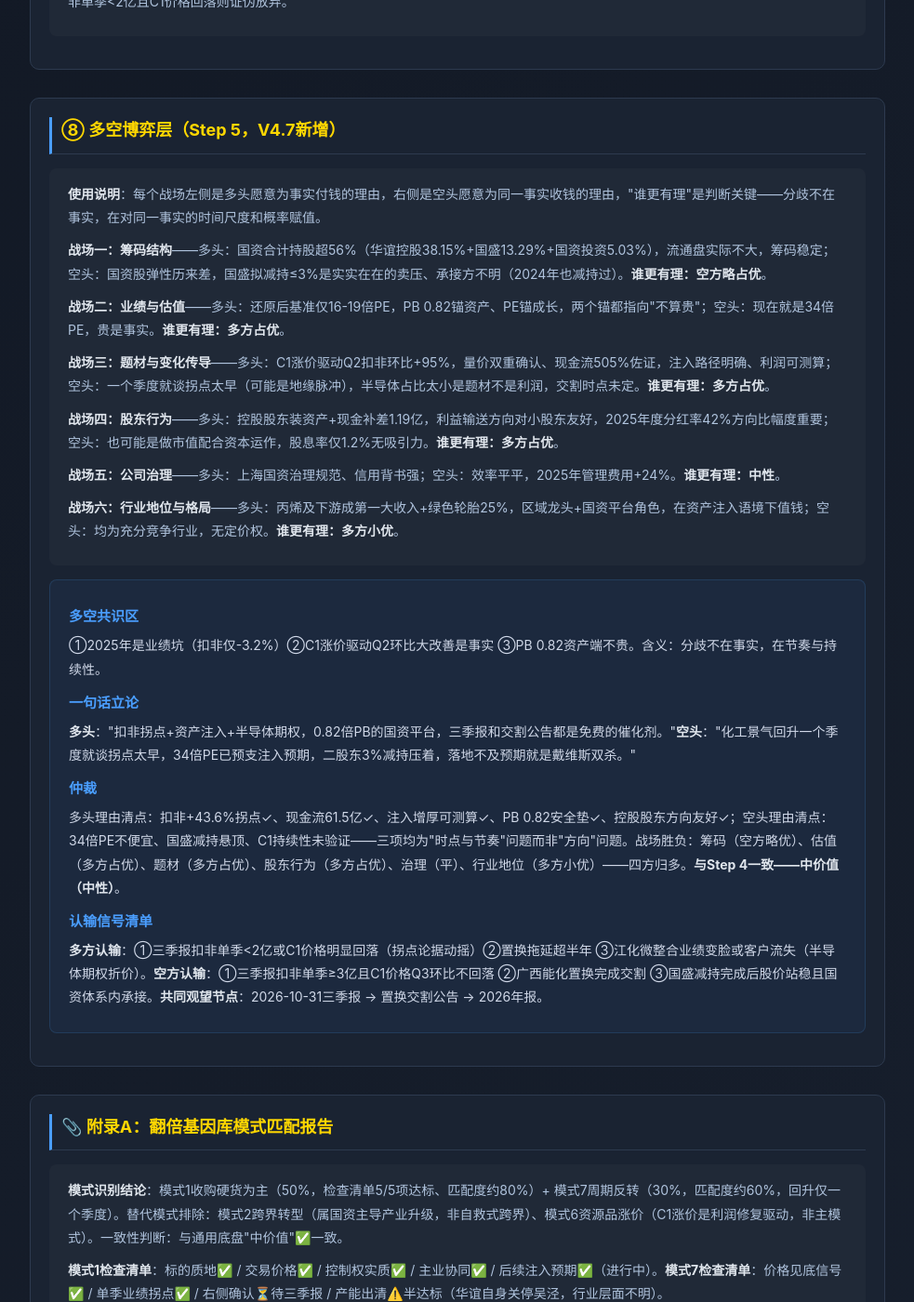
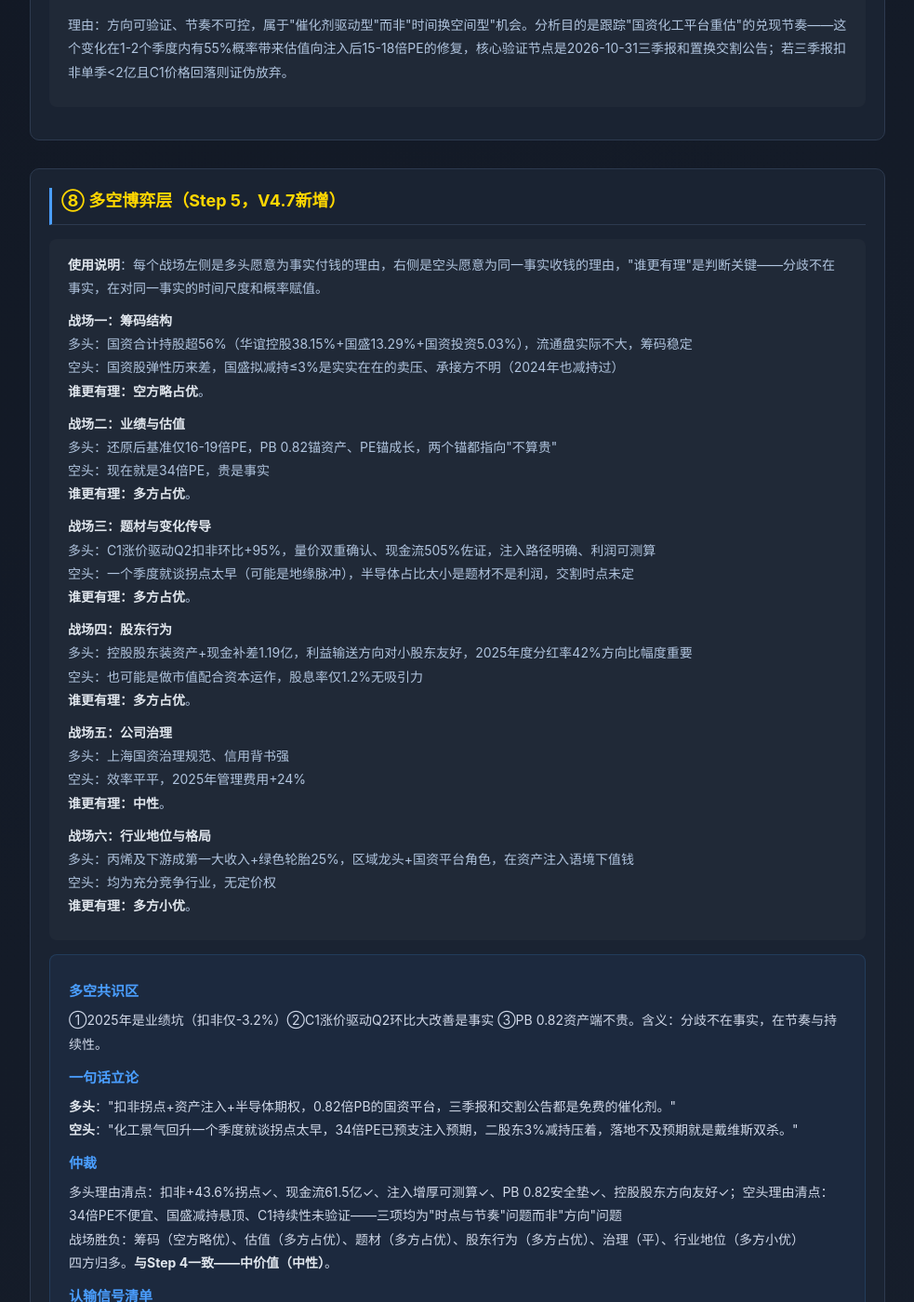
Before and after one commit to xiaoyi0319a/yixue-dashboard, a Jekyll site: the page built from _reports/600623.md, in a window 1280 px wide and 1400 px high, scrolled down 5932 px. Shown: the whole window at 93% size, without its empty margins (148-1131 px from the left). Built offline with Jekyll 4.4.1, drawn with Linux system fonts in a browser that asks for light colours; comment, search, counter and statistics services are not loaded; some of the changed text lies outside the part shown.

Commit message:
600623排版分行优化：战场/立论/认输信号/风险审计/画像Q&A逐条分行

```diff
--- a/_reports/600623.md
+++ b/_reports/600623.md
@@ -73,7 +73,7 @@ data_date: 2026-10-12
 </tbody>
 </table>
 <p><strong>三、实控人行为画像</strong>：上海市国资委（经华谊控股38.15%，一致行动体系合计超56%）。2026年动作密集且方向一致——装优质资产、接走关停资产、现金补差，"做市值/做产业"的积极姿态；减分项：二股东国盛集团（13.29%）2026年5月公告拟减持≤3%，2024年也曾减持套现2.67亿元，属国资体系内股权优化。</p>
-<p><strong>四、重点业务自问自答</strong>：Q1：C1（甲醇/醋酸）涨价是库存周期还是产能周期？——当前是地缘扰动+供需阶段性错配，弹性大但未必长，需Q3验证。Q2：江化微并表贡献多少利润？——湿电子化学品行业净利水平约1-2亿/年，对集团是"期权"不是"支柱"。Q3：广西能化并表后归母增厚多少？——51%股权、2025年净利5.7亿，静态增厚归母约2.9亿/年。</p>
+<p><strong>四、重点业务自问自答</strong><br>Q1：C1（甲醇/醋酸）涨价是库存周期还是产能周期？——当前是地缘扰动+供需阶段性错配，弹性大但未必长，需Q3验证。<br>Q2：江化微并表贡献多少利润？——湿电子化学品行业净利水平约1-2亿/年，对集团是"期权"不是"支柱"。<br>Q3：广西能化并表后归母增厚多少？——51%股权、2025年净利5.7亿，静态增厚归母约2.9亿/年。</p>
 <p><strong>五、估值结构拆解</strong>：现实层——PB 0.82倍定价周期底部老化工；预期层——注入后归母中枢10亿+，对应16-19倍PE；想象层——半导体材料平台若持续整合，存在类平台重估空间。</p>
 <p><strong>六、一句话画像</strong>：刚在周期底部确认扣非拐点、同时控股股东正把优质资产往上市公司里搬的上海国资化工平台——过去三年"做减法"（关停吴泾），今年开始"做加法"。</p>
 </div>
@@ -168,7 +168,7 @@ data_date: 2026-10-12
 </tbody>
 </table>
 <div class="info-card">
-<p><strong>模式风险审计（模式1/模式7）</strong>：①模式1最大风险——注入拖延/成色不及预期（广西能化2025年5.7亿是否为周期高点利润）；②模式7最大风险——回升被证伪（涨价是地缘脉冲而非周期反转，Q3价格回落则证伪）；③两者指向同一验证节点：三季报。</p>
+<p><strong>模式风险审计（模式1/模式7）</strong><br>①模式1最大风险——注入拖延/成色不及预期（广西能化2025年5.7亿是否为周期高点利润）<br>②模式7最大风险——回升被证伪（涨价是地缘脉冲而非周期反转，Q3价格回落则证伪）<br>③两者指向同一验证节点：三季报</p>
 <p><strong>证伪信号</strong>：三季报扣非单季&lt;2亿 / C1价格明显回落 / 置换拖延超半年。</p>
 <p><strong>关键验证节点</strong>：2026-10-31三季报 → 广西能化置换交割公告 → 2026年报。</p>
 </div>
@@ -188,22 +188,22 @@ data_date: 2026-10-12
 <h2>⑧ 多空博弈层（Step 5，V4.7新增）</h2>
 <div class="info-card">
 <p><strong>使用说明</strong>：每个战场左侧是多头愿意为事实付钱的理由，右侧是空头愿意为同一事实收钱的理由，"谁更有理"是判断关键——分歧不在事实，在对同一事实的时间尺度和概率赋值。</p>
-<p><strong>战场一：筹码结构</strong>——多头：国资合计持股超56%（华谊控股38.15%+国盛13.29%+国资投资5.03%），流通盘实际不大，筹码稳定；空头：国资股弹性历来差，国盛拟减持≤3%是实实在在的卖压、承接方不明（2024年也减持过）。<strong>谁更有理：空方略占优</strong>。</p>
-<p><strong>战场二：业绩与估值</strong>——多头：还原后基准仅16-19倍PE，PB 0.82锚资产、PE锚成长，两个锚都指向"不算贵"；空头：现在就是34倍PE，贵是事实。<strong>谁更有理：多方占优</strong>。</p>
-<p><strong>战场三：题材与变化传导</strong>——多头：C1涨价驱动Q2扣非环比+95%，量价双重确认、现金流505%佐证，注入路径明确、利润可测算；空头：一个季度就谈拐点太早（可能是地缘脉冲），半导体占比太小是题材不是利润，交割时点未定。<strong>谁更有理：多方占优</strong>。</p>
-<p><strong>战场四：股东行为</strong>——多头：控股股东装资产+现金补差1.19亿，利益输送方向对小股东友好，2025年度分红率42%方向比幅度重要；空头：也可能是做市值配合资本运作，股息率仅1.2%无吸引力。<strong>谁更有理：多方占优</strong>。</p>
-<p><strong>战场五：公司治理</strong>——多头：上海国资治理规范、信用背书强；空头：效率平平，2025年管理费用+24%。<strong>谁更有理：中性</strong>。</p>
-<p><strong>战场六：行业地位与格局</strong>——多头：丙烯及下游成第一大收入+绿色轮胎25%，区域龙头+国资平台角色，在资产注入语境下值钱；空头：均为充分竞争行业，无定价权。<strong>谁更有理：多方小优</strong>。</p>
+<p><strong>战场一：筹码结构</strong><br>多头：国资合计持股超56%（华谊控股38.15%+国盛13.29%+国资投资5.03%），流通盘实际不大，筹码稳定<br>空头：国资股弹性历来差，国盛拟减持≤3%是实实在在的卖压、承接方不明（2024年也减持过）<br><strong>谁更有理：空方略占优</strong>。</p>
+<p><strong>战场二：业绩与估值</strong><br>多头：还原后基准仅16-19倍PE，PB 0.82锚资产、PE锚成长，两个锚都指向"不算贵"<br>空头：现在就是34倍PE，贵是事实<br><strong>谁更有理：多方占优</strong>。</p>
+<p><strong>战场三：题材与变化传导</strong><br>多头：C1涨价驱动Q2扣非环比+95%，量价双重确认、现金流505%佐证，注入路径明确、利润可测算<br>空头：一个季度就谈拐点太早（可能是地缘脉冲），半导体占比太小是题材不是利润，交割时点未定<br><strong>谁更有理：多方占优</strong>。</p>
+<p><strong>战场四：股东行为</strong><br>多头：控股股东装资产+现金补差1.19亿，利益输送方向对小股东友好，2025年度分红率42%方向比幅度重要<br>空头：也可能是做市值配合资本运作，股息率仅1.2%无吸引力<br><strong>谁更有理：多方占优</strong>。</p>
+<p><strong>战场五：公司治理</strong><br>多头：上海国资治理规范、信用背书强<br>空头：效率平平，2025年管理费用+24%<br><strong>谁更有理：中性</strong>。</p>
+<p><strong>战场六：行业地位与格局</strong><br>多头：丙烯及下游成第一大收入+绿色轮胎25%，区域龙头+国资平台角色，在资产注入语境下值钱<br>空头：均为充分竞争行业，无定价权<br><strong>谁更有理：多方小优</strong>。</p>
 </div>
 <div class="verdict-box">
 <h4>多空共识区</h4>
 <p>①2025年是业绩坑（扣非仅-3.2%）②C1涨价驱动Q2环比大改善是事实 ③PB 0.82资产端不贵。含义：分歧不在事实，在节奏与持续性。</p>
 <h4>一句话立论</h4>
-<p><strong>多头</strong>："扣非拐点+资产注入+半导体期权，0.82倍PB的国资平台，三季报和交割公告都是免费的催化剂。"<strong>空头</strong>："化工景气回升一个季度就谈拐点太早，34倍PE已预支注入预期，二股东3%减持压着，落地不及预期就是戴维斯双杀。"</p>
+<p><strong>多头</strong>："扣非拐点+资产注入+半导体期权，0.82倍PB的国资平台，三季报和交割公告都是免费的催化剂。"<br><strong>空头</strong>："化工景气回升一个季度就谈拐点太早，34倍PE已预支注入预期，二股东3%减持压着，落地不及预期就是戴维斯双杀。"</p>
 <h4>仲裁</h4>
-<p>多头理由清点：扣非+43.6%拐点✓、现金流61.5亿✓、注入增厚可测算✓、PB 0.82安全垫✓、控股股东方向友好✓；空头理由清点：34倍PE不便宜、国盛减持悬顶、C1持续性未验证——三项均为"时点与节奏"问题而非"方向"问题。战场胜负：筹码（空方略优）、估值（多方占优）、题材（多方占优）、股东行为（多方占优）、治理（平）、行业地位（多方小优）——四方归多。<strong>与Step 4一致——中价值（中性）</strong>。</p>
+<p>多头理由清点：扣非+43.6%拐点✓、现金流61.5亿✓、注入增厚可测算✓、PB 0.82安全垫✓、控股股东方向友好✓；空头理由清点：34倍PE不便宜、国盛减持悬顶、C1持续性未验证——三项均为"时点与节奏"问题而非"方向"问题<br>战场胜负：筹码（空方略优）、估值（多方占优）、题材（多方占优）、股东行为（多方占优）、治理（平）、行业地位（多方小优）<br>四方归多。<strong>与Step 4一致——中价值（中性）</strong>。</p>
 <h4>认输信号清单</h4>
-<p><strong>多方认输</strong>：①三季报扣非单季&lt;2亿或C1价格明显回落（拐点论据动摇）②置换拖延超半年 ③江化微整合业绩变脸或客户流失（半导体期权折价）。<strong>空方认输</strong>：①三季报扣非单季≥3亿且C1价格Q3环比不回落 ②广西能化置换完成交割 ③国盛减持完成后股价站稳且国资体系内承接。<strong>共同观望节点</strong>：2026-10-31三季报 → 置换交割公告 → 2026年报。</p>
+<p><strong>多方认输</strong>：①三季报扣非单季&lt;2亿或C1价格明显回落（拐点论据动摇）②置换拖延超半年 ③江化微整合业绩变脸或客户流失（半导体期权折价）<br><strong>空方认输</strong>：①三季报扣非单季≥3亿且C1价格Q3环比不回落 ②广西能化置换完成交割 ③国盛减持完成后股价站稳且国资体系内承接<br><strong>共同观望节点</strong>：2026-10-31三季报 → 置换交割公告 → 2026年报。</p>
 </div>
 </div>
 
```
